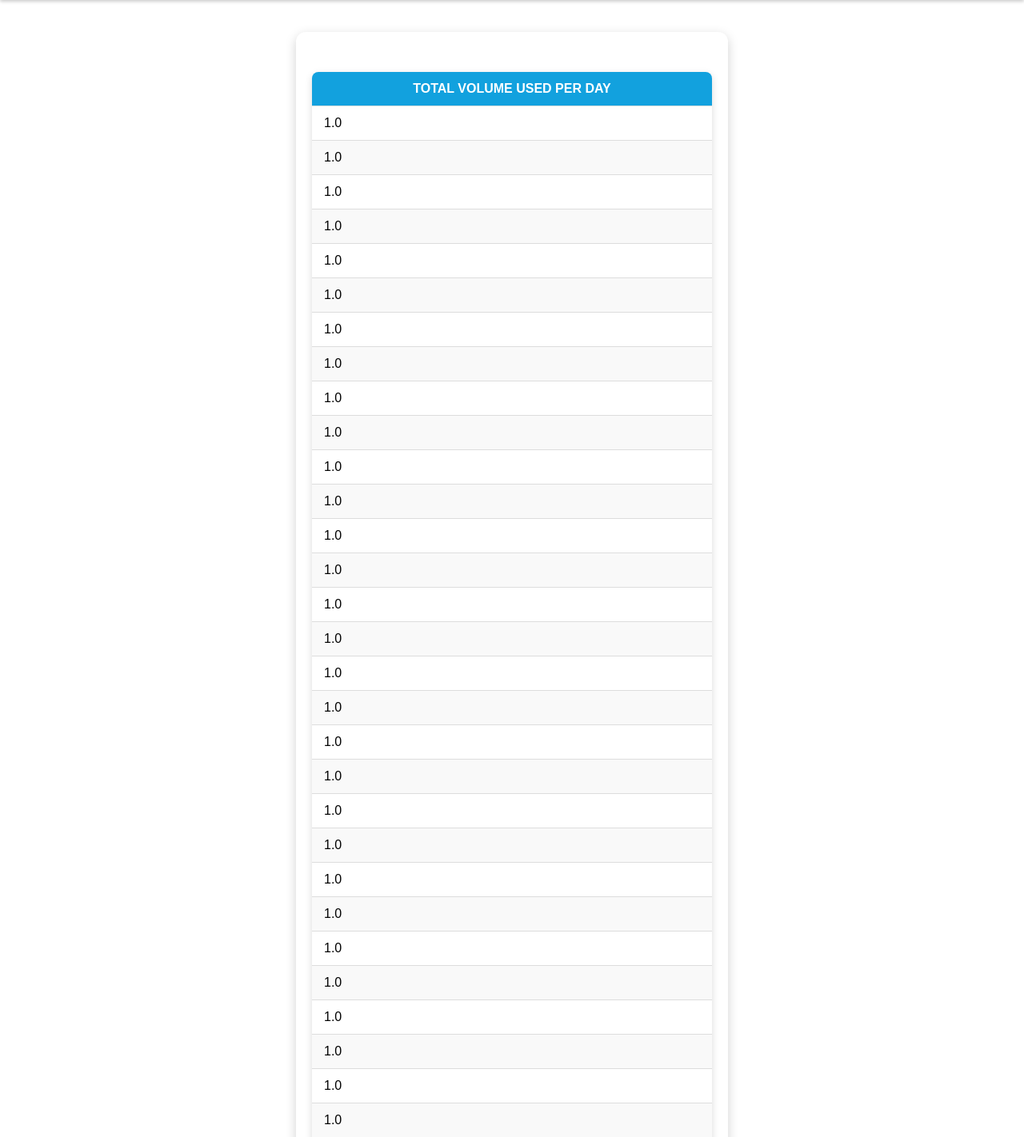
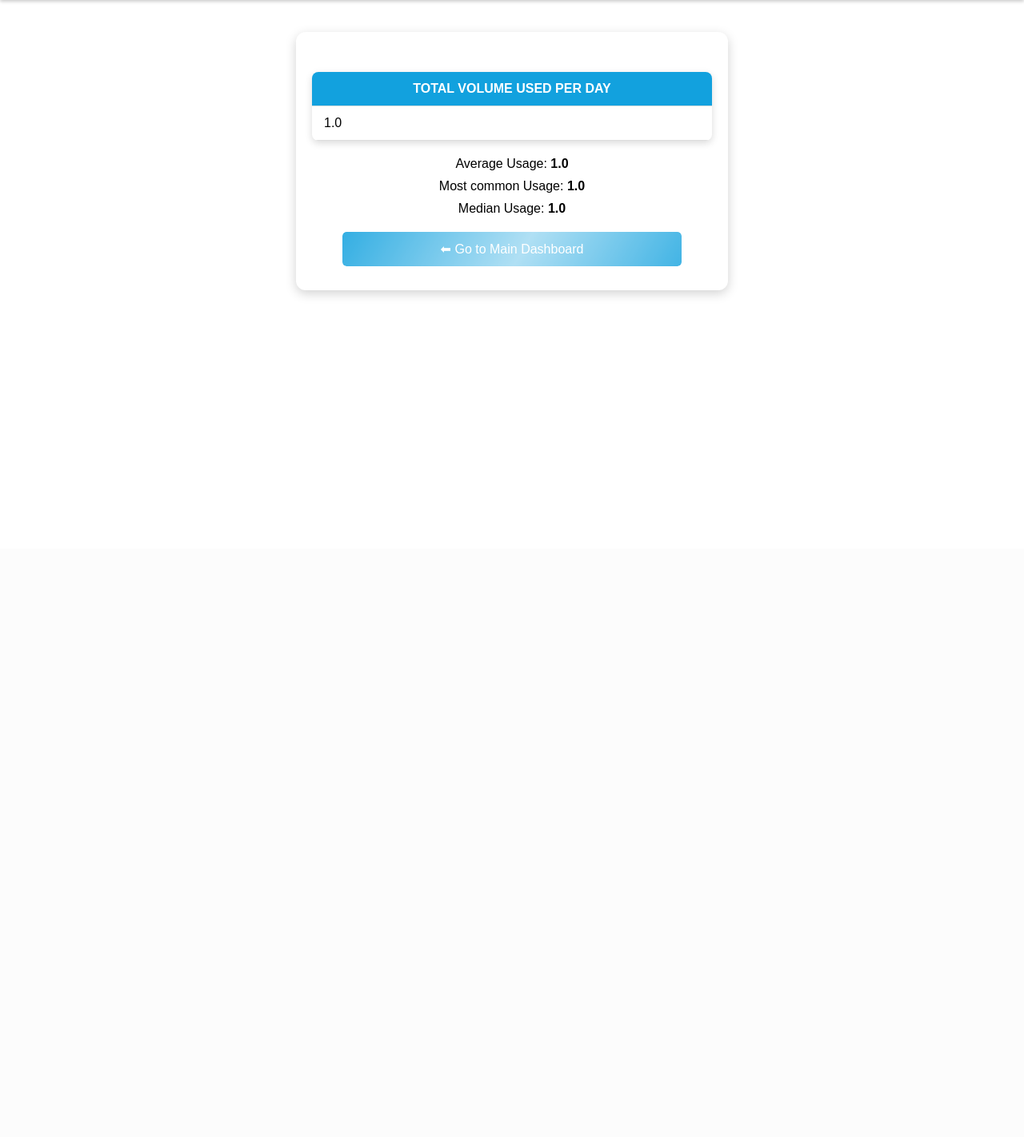
Before and after one commit to GautamGarani/CircuitFlow, a Flask app: page /overall-report in a window 1280 px wide. Shown: the part 114-1536 px from the top of the page at 80% size. After the commit the page ends 484 px from the top, so only its background shows below. Run offline with Flask 3, Linux system fonts and the light colour scheme.

Commit message:
Add flow data csv

```diff
--- a/CODE/main.py
+++ b/CODE/main.py
@@ -6,14 +6,15 @@ import datetime
 import numpy as np
 import schedule
 import statistics #for average, median, mode
+
 START_TIME= dtime(8, 0)
-END_TIME= dtime(22, 00)
+END_TIME= dtime(12, 00)
 
 def check_route_time():
     now=datetime.datetime.now().time()
-    return START_TIME<=now<=END_TIME
+    return (now>=END_TIME)or(now<=START_TIME)
 
-#-------------Merged the two programs here --------------
+#-------------Merged reader+main programs here --------------
 import serial
 import threading
 import csv
@@ -29,6 +30,7 @@ latest_prediction=0.0
 daily_total_volume=0.0
 
 #------------CONFIGURE THE THREADING---------------------
+
 data_lock = threading.Lock()
 prediction_lock = threading.Lock()
 
@@ -73,7 +75,7 @@ def read_arduino_data():
 
             current_time = datetime.datetime.now()
 
-            if current_time.hour == 21 and current_time.minute == 40:
+            if current_time.hour == 15 and current_time.minute == 44:
                 today_str = current_time.strftime("%Y-%m-%d")
                 if last_csv_write_date != today_str:  # Prevent multiple writes in the same minute
                     with data_lock:
@@ -217,7 +219,7 @@ def run_daily_prediction():
         print(f"[{datetime.datetime.now()}] Daily prediction updated: {predicted_value:.2f}")
 
 def schedule_prediction():
-    schedule.every().day.at("21:45").do(run_daily_prediction)
+    schedule.every().day.at("19:00").do(run_daily_prediction)
     while True:
         schedule.run_pending()
         time.sleep(30)
--- a/CODE/templates/overall-report.html
+++ b/CODE/templates/overall-report.html
@@ -140,6 +140,21 @@
             font-size: 18px;
         }
     }
+
+    .button2{
+        margin-top: 15px;
+        width: 50%;
+        padding: 12px;
+        background: purple;
+        color: white;
+        border-radius: 5px;
+        border: none;
+        font-size: 16px;
+        cursor: pointer;
+        font-weight: 80px;
+        display: inline-block;
+        mask: linear-gradient(-60deg, #000 30%, #0005, #000 70%) right/350% 100%;
+    }
 </style>
 </head>
 
--- a/flow_data.csv
+++ b/flow_data.csv
@@ -1,55 +1 @@
-1.0
-1.0
-1.0
-1.0
-1.0
-1.0
-1.0
-1.0
-1.0
-1.0
-1.0
-1.0
-1.0
-1.0
-1.0
-1.0
-1.0
-1.0
-1.0
-1.0
-1.0
-1.0
-1.0
-1.0
-1.0
-1.0
-1.0
-1.0
-1.0
-1.0
-4.5
-4.5
-4.5
-4.5
-4.5
-4.5
-4.5
-4.5
-6.3
-6.3
-6.3
-6.3
-6.3
-6.3
-6.3
-6.3
-3.6
-3.6
-4.5
-6.7
-12.2
-0.0
-0.0
-0.0
-0.3
+1
```
Also changed, not shown: CODE/templates/daily analysis page.html (+17 -7 lines), CODE/templates/live report page.html (+22 -23 lines), CODE/templates/mainpage_2.html (+9 -5 lines).
